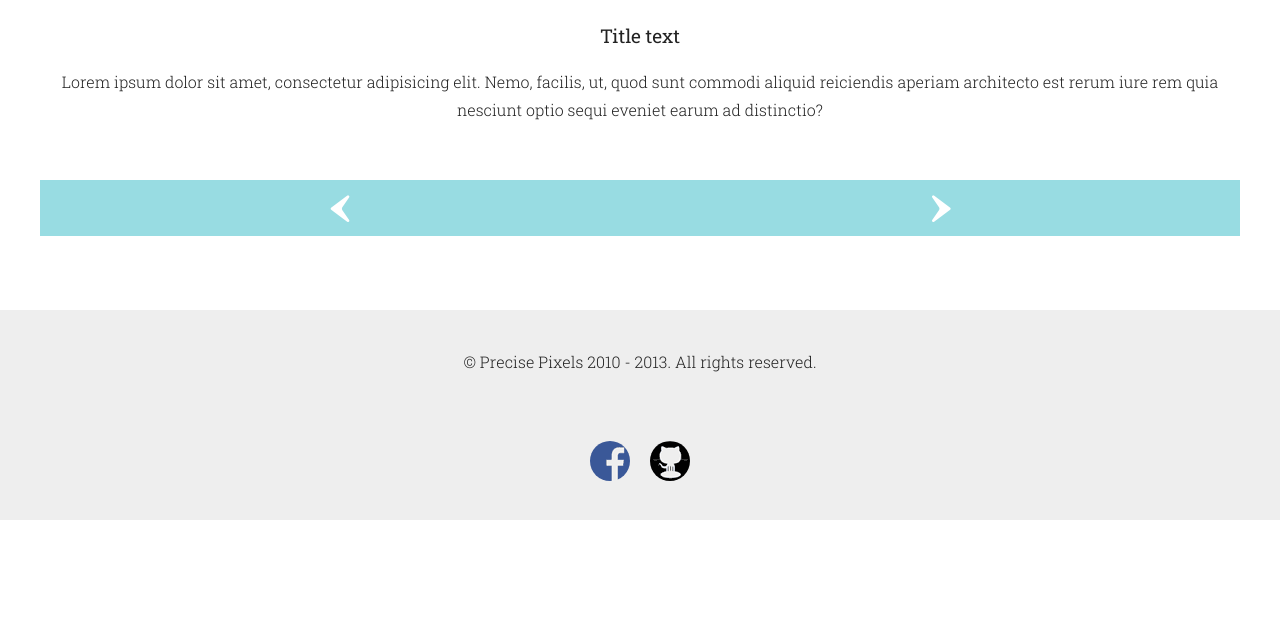
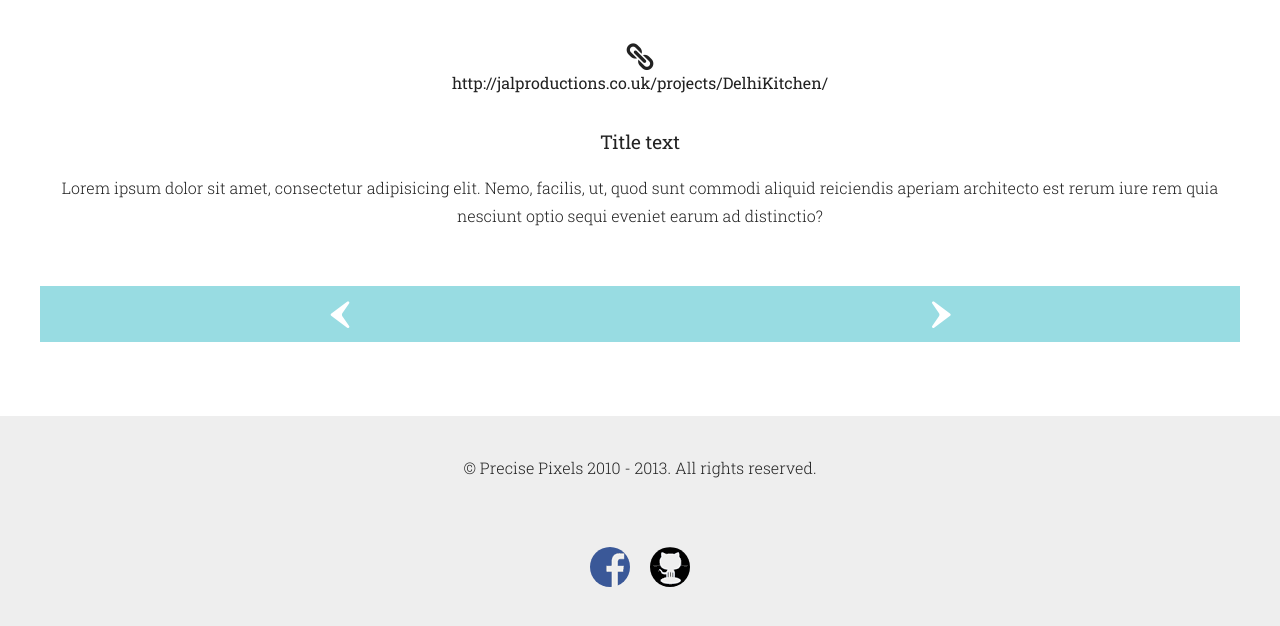
Before and after one commit to Precise-Pixels/ppixels2, a PHP site: page /delhi-kitchen.php in a window 1280 px wide. Shown: the part 1126-1752 px from the top of the page. Before the commit the page ends 1646 px from the top, so only its background shows below. Run offline with PHP 8.4, Linux system fonts and the light colour scheme; grey boxes are pictures that could not be loaded.

Commit message:
Add Work links

```diff
--- a/delhi-kitchen.php
+++ b/delhi-kitchen.php
@@ -16,6 +16,7 @@
 	<div class="content-wrapper">
 		<div class="content-section">
 			<img src="images/work/delhi-kitchen-device.png" alt="Delhi Kitchen"/>
+			<a href="http://jalproductions.co.uk/projects/DelhiKitchen/" target="_blank" class="our-work-link"><div class="icon icon_medium icon_link">ä</div> http://jalproductions.co.uk/projects/DelhiKitchen/</a>
 			<h3>Title text</h3>
 			<p>Lorem ipsum dolor sit amet, consectetur adipisicing elit. Nemo, facilis, ut, quod sunt commodi aliquid reiciendis aperiam architecto est rerum iure rem quia nesciunt optio sequi eveniet earum ad distinctio?</p>
 		</div>
--- a/holland-transfer-solutions.php
+++ b/holland-transfer-solutions.php
@@ -16,6 +16,7 @@
 	<div class="content-wrapper">
 		<div class="content-section">
 			<img src="images/work/holland-transfer-solutions-device.png" alt="Holland Transfer Solutions"/>
+			<a href="http://taxiholland.com" target="_blank" class="our-work-link"><div class="icon icon_medium icon_link">ä</div> http://taxiholland.com</a>
 			<h3>Title text</h3>
 			<p>Lorem ipsum dolor sit amet, consectetur adipisicing elit. Nemo, facilis, ut, quod sunt commodi aliquid reiciendis aperiam architecto est rerum iure rem quia nesciunt optio sequi eveniet earum ad distinctio?</p>
 		</div>
--- a/peking-restaurant.php
+++ b/peking-restaurant.php
@@ -16,6 +16,7 @@
 	<div class="content-wrapper">
 		<div class="content-section">
 			<img src="images/work/peking-restaurant-device.png" alt="Peking Restaurant"/>
+			<a href="http://pekingrestaurantgravesend.co.uk" target="_blank" class="our-work-link"><div class="icon icon_medium icon_link">ä</div> http://pekingrestaurantgravesend.co.uk</a>
 			<h3>Title text</h3>
 			<p>Lorem ipsum dolor sit amet, consectetur adipisicing elit. Nemo, facilis, ut, quod sunt commodi aliquid reiciendis aperiam architecto est rerum iure rem quia nesciunt optio sequi eveniet earum ad distinctio?</p>
 		</div>
--- a/people-united.php
+++ b/people-united.php
@@ -16,6 +16,7 @@
 	<div class="content-wrapper">
 		<div class="content-section">
 			<img src="images/work/people-united-device.png" alt="People United"/>
+			<a href="http://peopleunited.org.uk" target="_blank" class="our-work-link"><div class="icon icon_medium icon_link">ä</div> http://peopleunited.org.uk</a>
 			<h3>Title text</h3>
 			<p>Lorem ipsum dolor sit amet, consectetur adipisicing elit. Nemo, facilis, ut, quod sunt commodi aliquid reiciendis aperiam architecto est rerum iure rem quia nesciunt optio sequi eveniet earum ad distinctio?</p>
 		</div>
--- a/sass/objects/_buttons.scss
+++ b/sass/objects/_buttons.scss
@@ -17,3 +17,8 @@
 .button span {
 	display: block;
 }
+
+.our-work-link {
+	margin: 3% 0;
+	display: block;
+}
--- a/sass/objects/_icons.scss
+++ b/sass/objects/_icons.scss
@@ -14,7 +14,6 @@
 .icon_medium {
 	width: 32px;
 	height: 32px;
-
 }
 
 .ff {
@@ -60,3 +59,7 @@
 .icon_right_disabled {
 	background-position: center -454px;
 }
+
+.icon_link {
+	background-position: center -486px;
+}
--- a/styles.css
+++ b/styles.css
@@ -216,6 +216,11 @@ footer p {
   display: block;
 }
 
+.our-work-link {
+  margin: 3% 0;
+  display: block;
+}
+
 .box-wrapper {
   overflow: hidden;
 }
@@ -310,3 +315,7 @@ a .box:hover {
 .icon_right_disabled {
   background-position: center -454px;
 }
+
+.icon_link {
+  background-position: center -486px;
+}
```
Also changed, not shown: images/icon-sprite.png, 1 other file.
